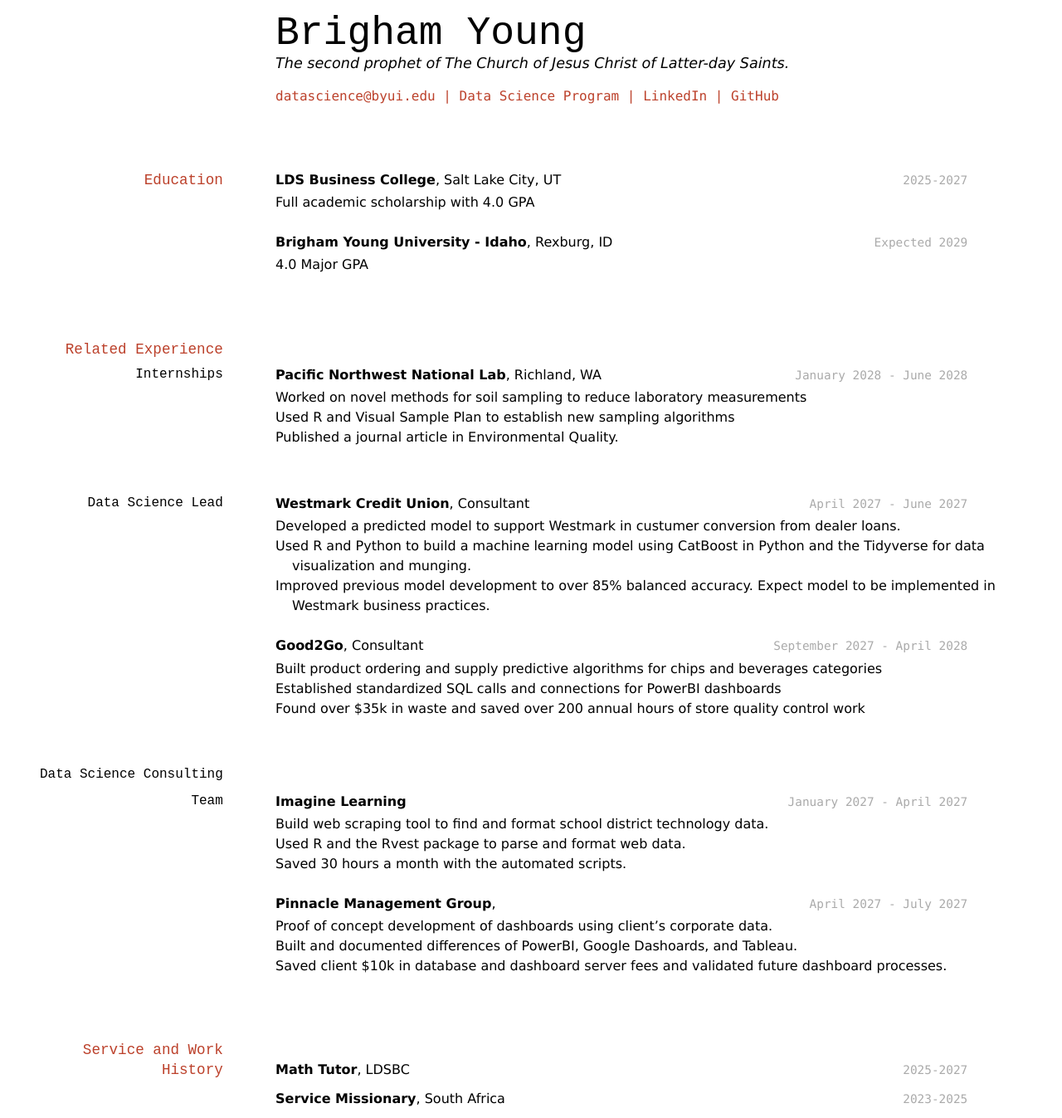
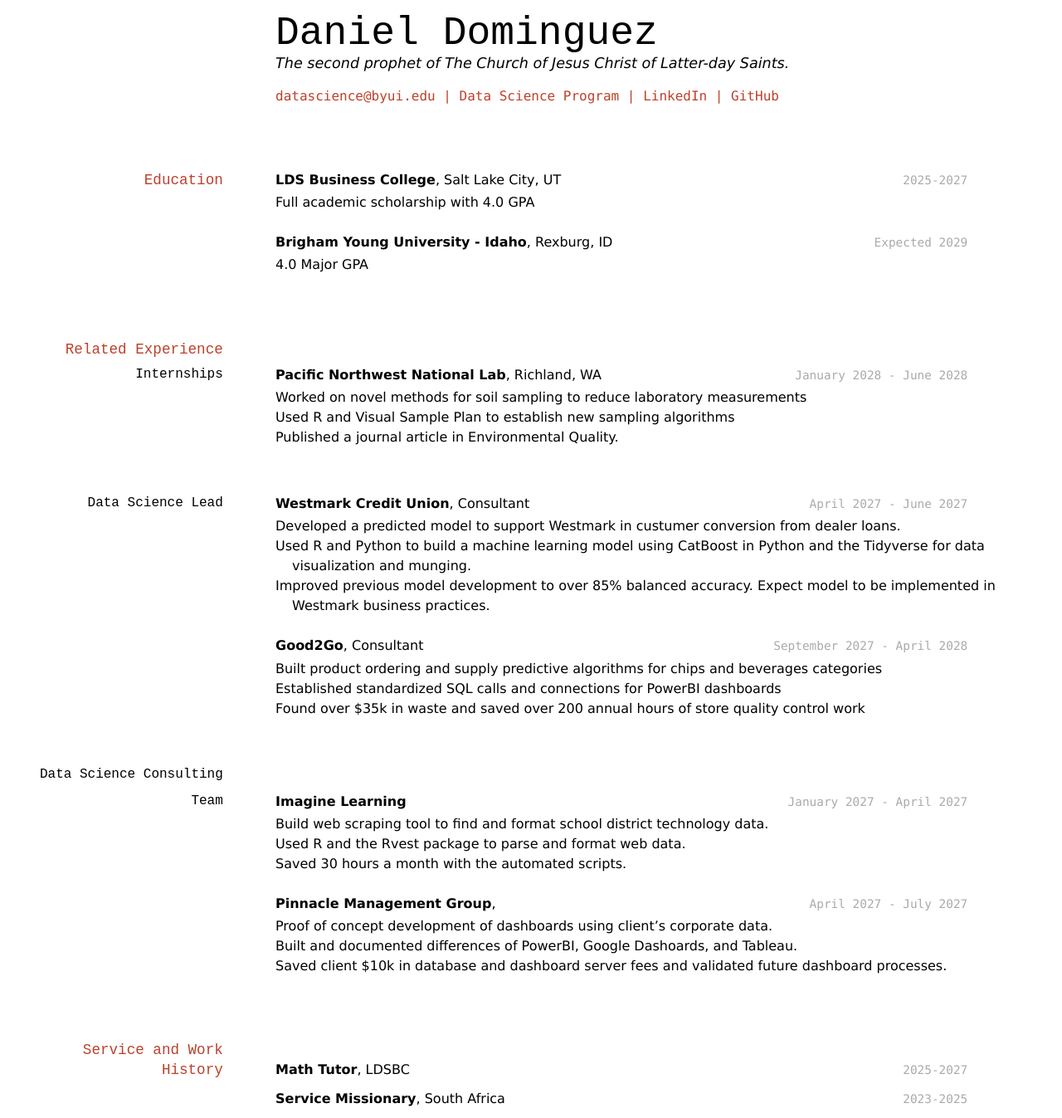
Before and after one commit to byuids-resumes/daniel-dominguez-resume, a Jekyll site: the page built from docs/index.md, in a window 1280 px wide. Shown: the whole page at 83% size. Built offline with Jekyll 4.4.1, drawn with Linux system fonts in a browser that asks for light colours.

Commit message:
name change

```diff
--- a/docs/index.md
+++ b/docs/index.md
@@ -1,8 +1,8 @@
 ---
 layout: cv
-title: Brigham Young's Resume
+title: Daniel Dominguez's Resume
 ---
-# Brigham Young
+# Daniel Dominguez
 The second prophet of The Church of Jesus Christ of Latter-day Saints.
 
 <div id="webaddress">
```
